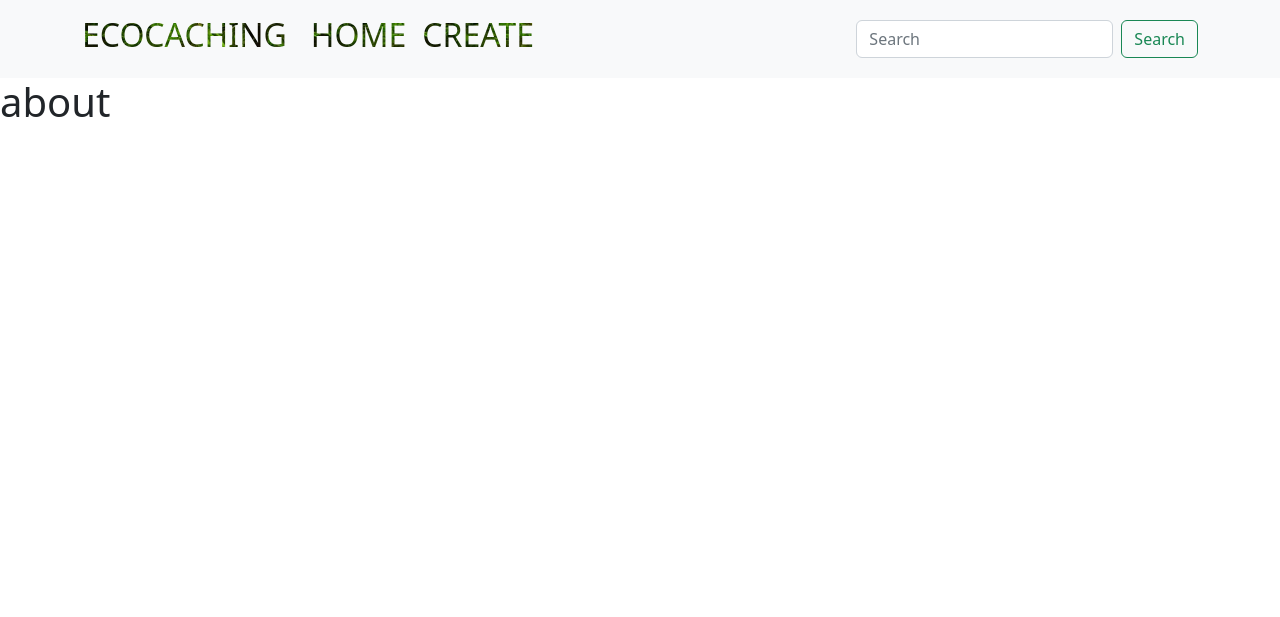
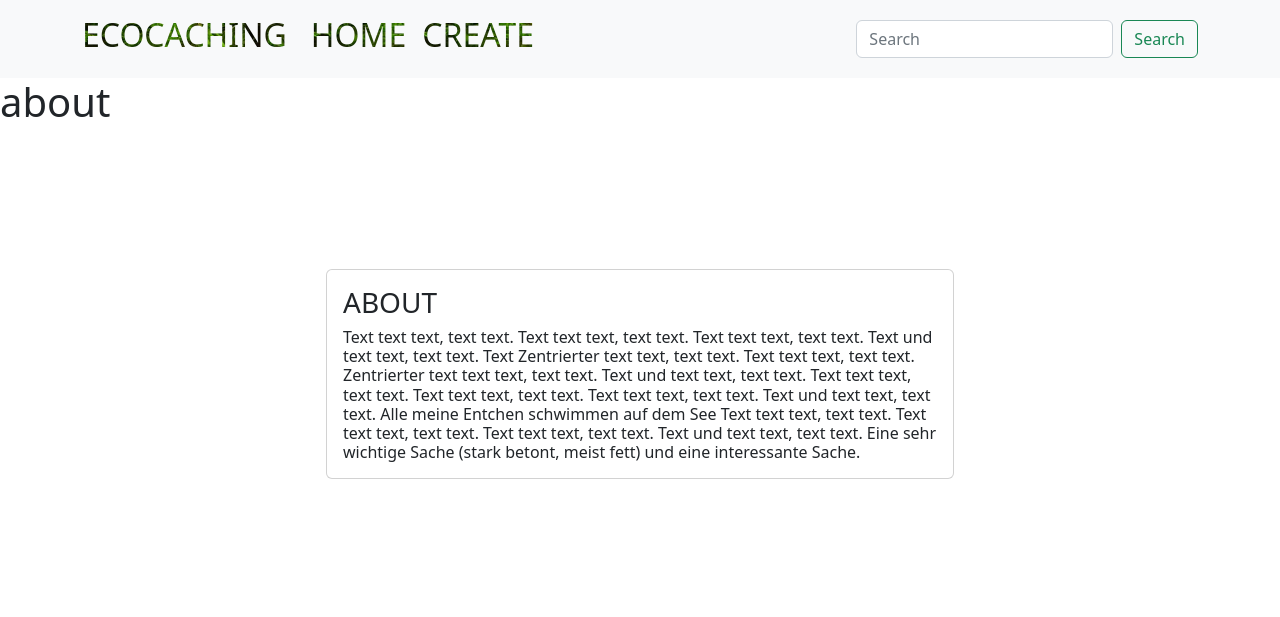
Before and after one commit to AMXX1679/ecocaching.github.io, a plain HTML site: page about.html in a window 1280 px wide. Drawn offline with nearby package versions, Linux system fonts and the light colour scheme.

Commit message:
Update about.html

```diff
--- a/about.html
+++ b/about.html
@@ -50,6 +50,29 @@
     </header>
     <main>
         <h1>about</h1>
+    <div class="row">
+        <div class="col-sm-6">
+            <div class="card">
+                <div class="card-body">
+                    <h3 class="card-title">ABOUT</h3>
+                    <h6 class="card-text">
+                        Text text text, text text. Text text text, text text. Text text text, text text. Text und text text, text text.
+
+                        Text Zentrierter text text, text text. Text text text, text text. Zentrierter text text text, text text. Text und text
+                        text, text text.
+
+                        Text text text, text text. Text text text, text text. Text text text, text text. Text und text text, text text.
+
+                        Alle meine Entchen
+                        schwimmen auf dem See
+                        Text text text, text text. Text text text, text text. Text text text, text text. Text und text text, text text.
+
+                        Eine sehr wichtige Sache (stark betont, meist fett) und eine interessante Sache.
+                    </h6>
+
+                </div>
+            </div>
+        </div>
     </main>
     <footer>
 
```
